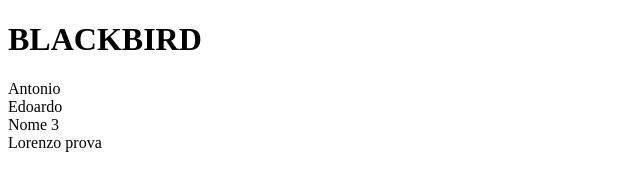
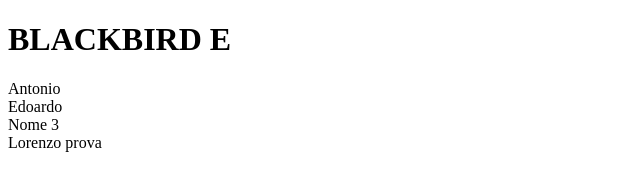
Before and after one commit to awpellegrini/Blackbird, a plain HTML site: page public/index.html in a window 1280 px wide. Shown: the full height of the page, 0-640 px from the left. Drawn offline with Linux system fonts and the light colour scheme.

Commit message:
no message

```diff
--- a/public/index.html
+++ b/public/index.html
@@ -6,7 +6,7 @@
     <title>Test</title>
   </head>
   <body>
-    <h1>BLACKBIRD</h1>
+    <h1>BLACKBIRD E</h1>
     <div>Antonio</div>
     <div>Edoardo</div>
     <div>Nome 3</div>
```
